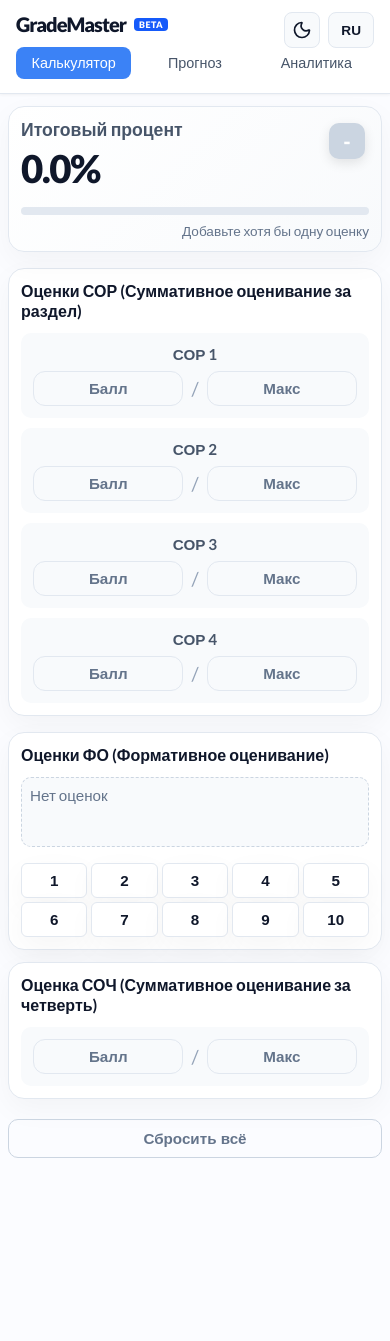
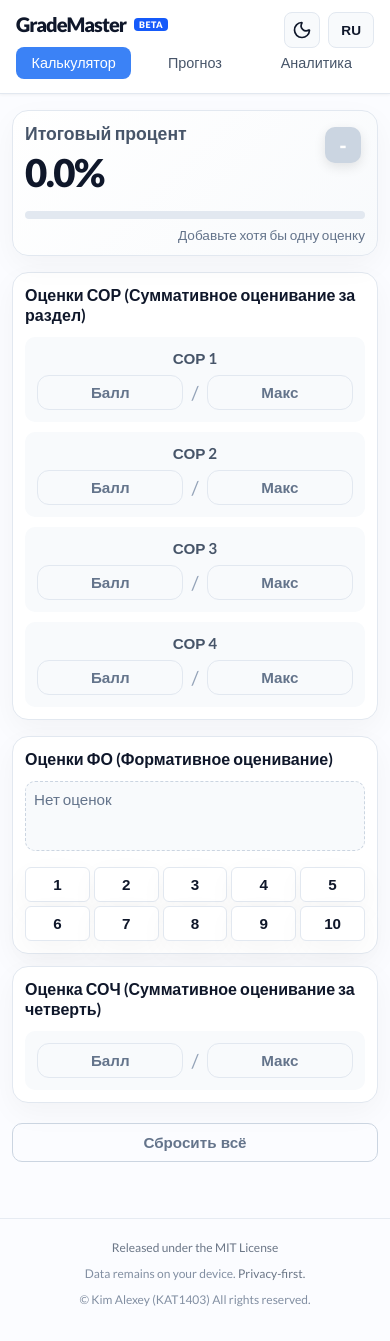
Before and after one commit to KAT1403/GradeMaster, a React (Vite) app: page / in a window 390 px wide. Before the commit the page ends 1170 px from the top, so only its background shows below. Built offline with nearby package versions, Linux system fonts and the light colour scheme; a web font is replaced by a local one.

Commit message:
Add LICENSE and Footer

```diff
--- a/src/pages/HomePage/ui/HomePage.module.scss
+++ b/src/pages/HomePage/ui/HomePage.module.scss
@@ -11,29 +11,13 @@
   width: 100%;
   max-width: 800px;
   margin: 0 auto;
-  padding: 24px 16px;
-}
+  padding: 24px 16px 32px;
 
-@media (max-width: 768px) {
-  .mainContent {
-    padding: 20px 14px;
+  @media (max-width: 768px) {
+    padding: 20px 14px 48px;
+  }
+
+  @media (max-width: 480px) {
+    padding: 16px 12px 32px;
   }
 }
-
-@media (max-width: 480px) {
-  .mainContent {
-    padding: 16px 12px;
-  }
-}
-
-@media (max-width: 768px) {
-  .mainContent {
-    padding: 16px 12px;
-  }
-}
-
-@media (max-width: 480px) {
-  .mainContent {
-    padding: 12px 8px;
-  }
-}
--- a/src/pages/HomePage/ui/HomePage.tsx
+++ b/src/pages/HomePage/ui/HomePage.tsx
@@ -3,6 +3,7 @@ import { CalculatorWidget } from '../../../widget/calculator';
 import { useUIStore } from '../../../app/store/uiStore';
 import { PredictorWidget } from '../../../widget/predictor';
 import { AnalyticsWidget } from '../../../widget/analytics';
+import { FooterWidget } from '../../../widget/footer';
 import styles from './HomePage.module.scss';
 
 export default function HomePage() {
@@ -16,6 +17,7 @@ export default function HomePage() {
         {activeTab === 'predictor' && <PredictorWidget />}
         {activeTab === 'analytics' && <AnalyticsWidget />}
       </main>
+      <FooterWidget />
     </div>
   );
 }
--- /dev/null
+++ b/src/widget/footer/index.ts
@@ -0,0 +1 @@
+export { FooterWidget } from './ui/FooterWidget';
--- /dev/null
+++ b/src/widget/footer/ui/FooterWidget.module.scss
@@ -0,0 +1,80 @@
+.footer {
+  width: 100%;
+  padding: 1.5rem 0 2.5rem;
+  margin-top: 2rem;
+  border-top: 1px solid var(--border-primary);
+  background: transparent;
+  opacity: 0.8;
+  transition: opacity 0.3s ease;
+
+  &:hover {
+    opacity: 1;
+  }
+
+  @media (max-width: 768px) {
+    margin-top: 1.5rem;
+    padding: 1.25rem 0 2rem;
+  }
+}
+
+.container {
+  max-width: 800px;
+  margin: 0 auto;
+  padding: 0 16px;
+  display: flex;
+  justify-content: space-between;
+  align-items: center;
+  gap: 1rem;
+
+  @media (max-width: 768px) {
+    flex-direction: column;
+    text-align: center;
+    gap: 0.5rem;
+  }
+}
+
+.item {
+  font-size: 0.8rem;
+  color: var(--text-muted);
+  line-height: 1.5;
+
+  @media (max-width: 768px) {
+    font-size: 0.75rem;
+  }
+}
+
+.copyright {
+  flex: 1;
+  text-align: left;
+
+  @media (max-width: 768px) {
+    text-align: center;
+    order: 3;
+  }
+}
+
+.license {
+  flex: 1;
+  text-align: center;
+  font-weight: 500;
+  color: var(--text-secondary);
+
+  @media (max-width: 768px) {
+    order: 1;
+  }
+}
+
+.privacy {
+  flex: 1;
+  text-align: right;
+
+  strong {
+    color: var(--text-secondary);
+    font-weight: 500;
+  }
+
+  @media (max-width: 768px) {
+    text-align: center;
+    order: 2;
+  }
+}
--- /dev/null
+++ b/src/widget/footer/ui/FooterWidget.tsx
@@ -0,0 +1,22 @@
+import React from 'react';
+import styles from './FooterWidget.module.scss';
+
+export const FooterWidget: React.FC = () => {
+    return (
+        <footer className={styles.footer}>
+            <div className={styles.container}>
+                <div className={`${styles.item} ${styles.copyright}`}>
+                    © Kim Alexey (KAT1403) All rights reserved.
+                </div>
+
+                <div className={`${styles.item} ${styles.license}`}>
+                    Released under the MIT License
+                </div>
+
+                <div className={`${styles.item} ${styles.privacy}`}>
+                    Data remains on your device. <strong>Privacy-first.</strong>
+                </div>
+            </div>
+        </footer>
+    );
+};
```
Also changed, not shown: 1 other file (tests, documents, lock files or other folders).
